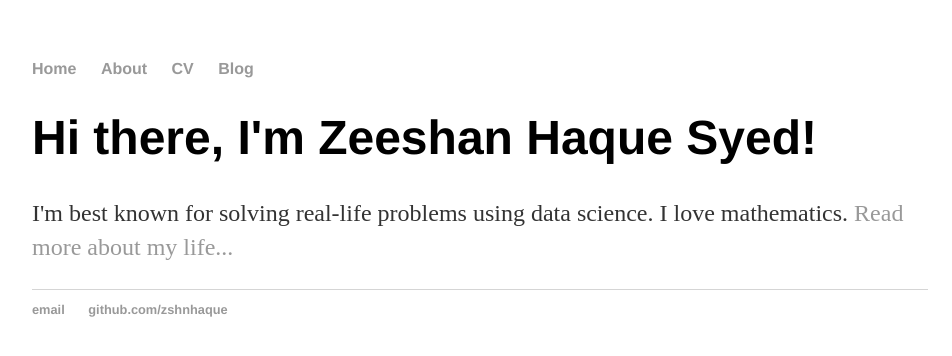
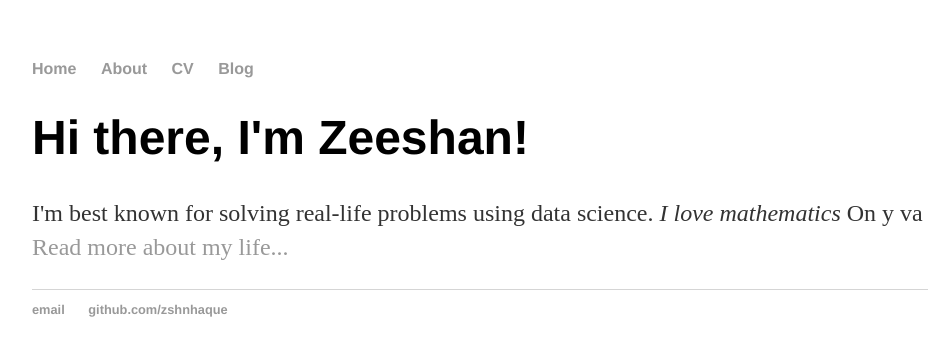
Before and after one commit to zshnhaque/zshnhaque.github.io, a Jekyll site: the page built from index.html, in a window 1280 px wide. Shown: the top 356 px of the page, without its empty margins (160-1112 px from the left). Built offline with Jekyll 4.4.1, drawn with Linux system fonts in a browser that asks for light colours.

Commit message:
Update index.html

```diff
--- a/index.html
+++ b/index.html
@@ -1,30 +1,8 @@
-<!DOCTYPE html>
-<html>
-	<head>
-		<title>Zeeshan HAQUE SYED, Data Scientist</title>
-		<!-- link to main stylesheet -->
-		<link rel="stylesheet" type="text/css" href="/css/main.css">
-	</head>
-	<body>
-		<nav>
-    		<ul>
-        		<li><a href="/">Home</a></li>
-	        	<li><a href="/about">About</a></li>
-        		<li><a href="/cv">CV</a></li>
-        		<li><a href="/blog">Blog</a></li>
-    		</ul>
-		</nav>
-		<div class="container">
-    		<div class="blurb">
-        		<h1>Hi there, I'm Zeeshan Haque Syed!</h1>
-				<p>I'm best known for solving real-life problems using data science. </em> I love mathematics. <a href="/about">Read more about my life...</a></p>
-    		</div><!-- /.blurb -->
-		</div><!-- /.container -->
-		<footer>
-    		<ul>
-        		<li><a href="mailto:zeeshan.haque-syed@edu.dsti.institute">email</a></li>
-        		<li><a href="https://github.com/zshnhaque">github.com/zshnhaque</a></li>
-			</ul>
-		</footer>
-	</body>
-</html>
+---
+layout: default
+title: Zeeshan HAQUE SYED, Data Scientist
+---
+<div class="blurb">
+	<h1>Hi there, I'm Zeeshan!</h1>
+	<p>I'm best known for solving real-life problems using data science. <em>I love mathematics</em> On y va <a href="/about">Read more about my life...</a></p>
+</div><!-- /.blurb -->
```
